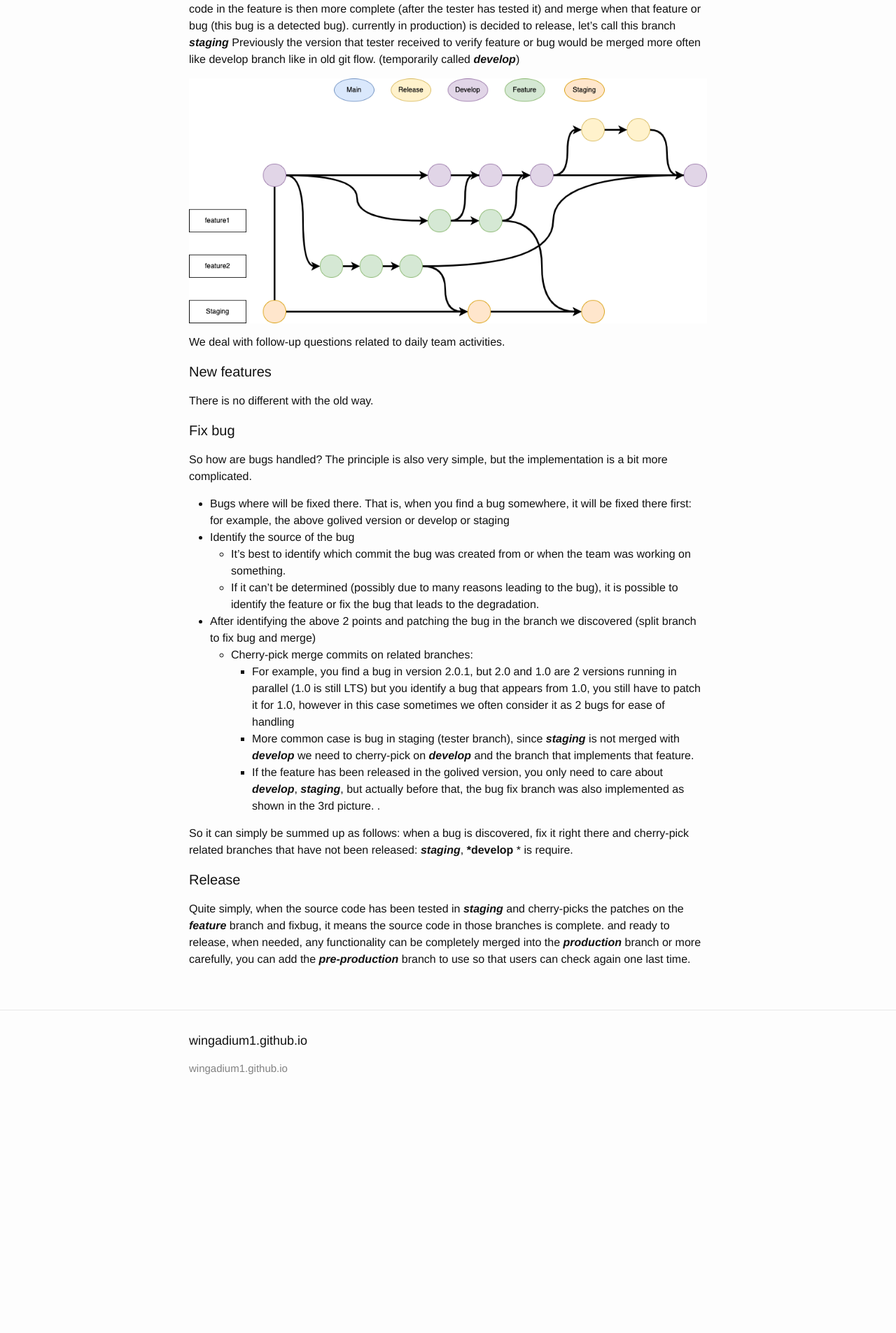
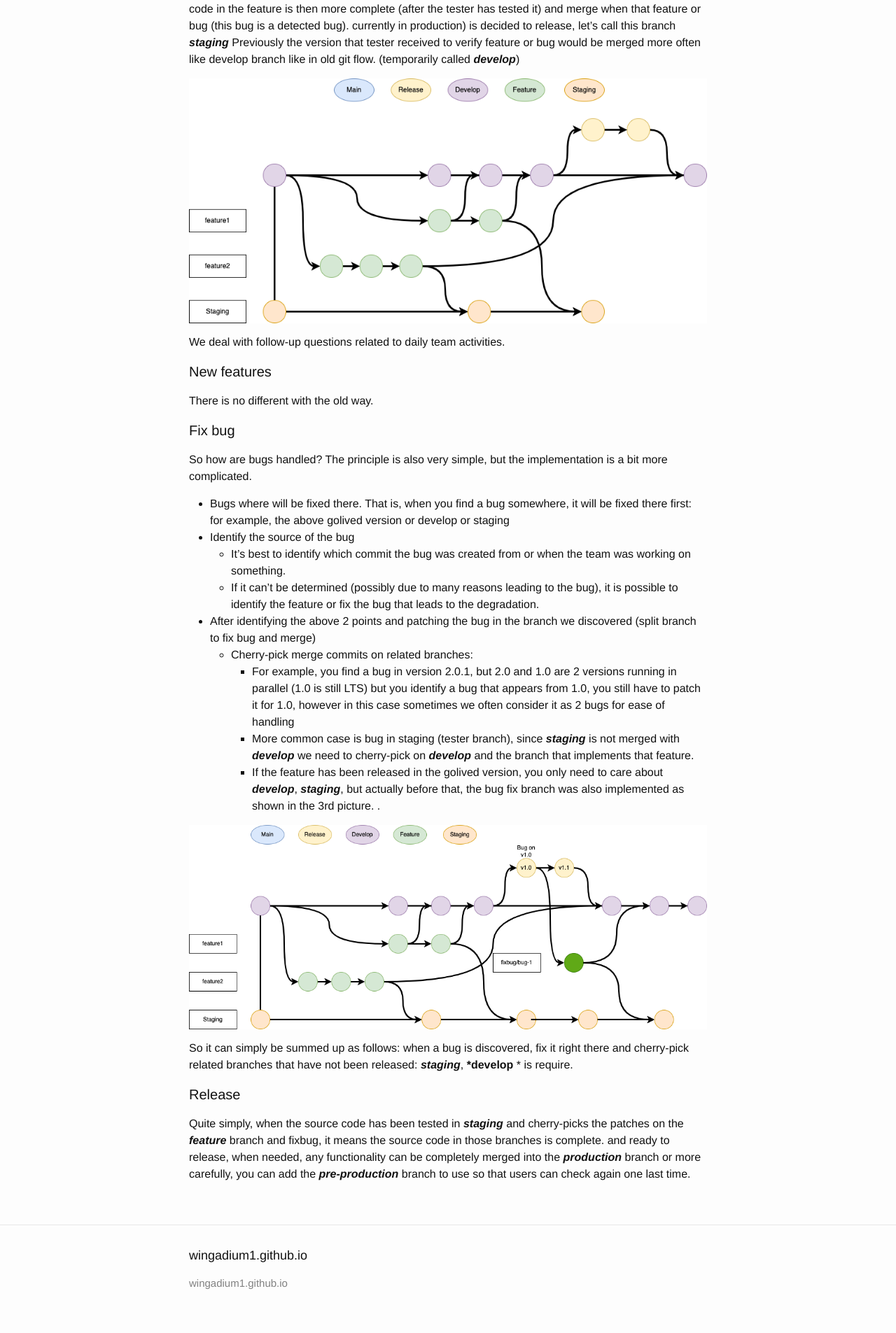
Before and after one commit to wingadium1/wingadium1.github.io, a Jekyll site: the page built from _posts/2022-05-12-how_to_use_git_en.md, in a window 1280 px wide. Shown: the part 1595-3500 px from the top of the page at 70% size. Built offline with Jekyll 4.4.1, drawn with Linux system fonts in a browser that asks for light colours; before the commit the page ends 3193 px from its top, so only the background shows below that.

Commit message:
Update post

```diff
--- a/_posts/2022-05-12-how_to_use_git_en.md
+++ b/_posts/2022-05-12-how_to_use_git_en.md
@@ -53,6 +53,9 @@ So how are bugs handled? The principle is also very simple, but the implementati
     * More common case is bug in staging (tester branch), since ***staging*** is not merged with ***develop*** we need to cherry-pick on ***develop*** and the branch that implements that feature.
     * If the feature has been released in the golived version, you only need to care about ***develop***, ***staging***, but actually before that, the bug fix branch was also implemented as shown in the 3rd picture. .
 
+
+![alt text](https://github.com/wingadium1/wingadium1.github.io/raw/master/img/Git-Page-4.png)
+
 So it can simply be summed up as follows: when a bug is discovered, fix it right there and cherry-pick related branches that have not been released: ***staging***, ***develop** * is require.
 
 #### Release
```
